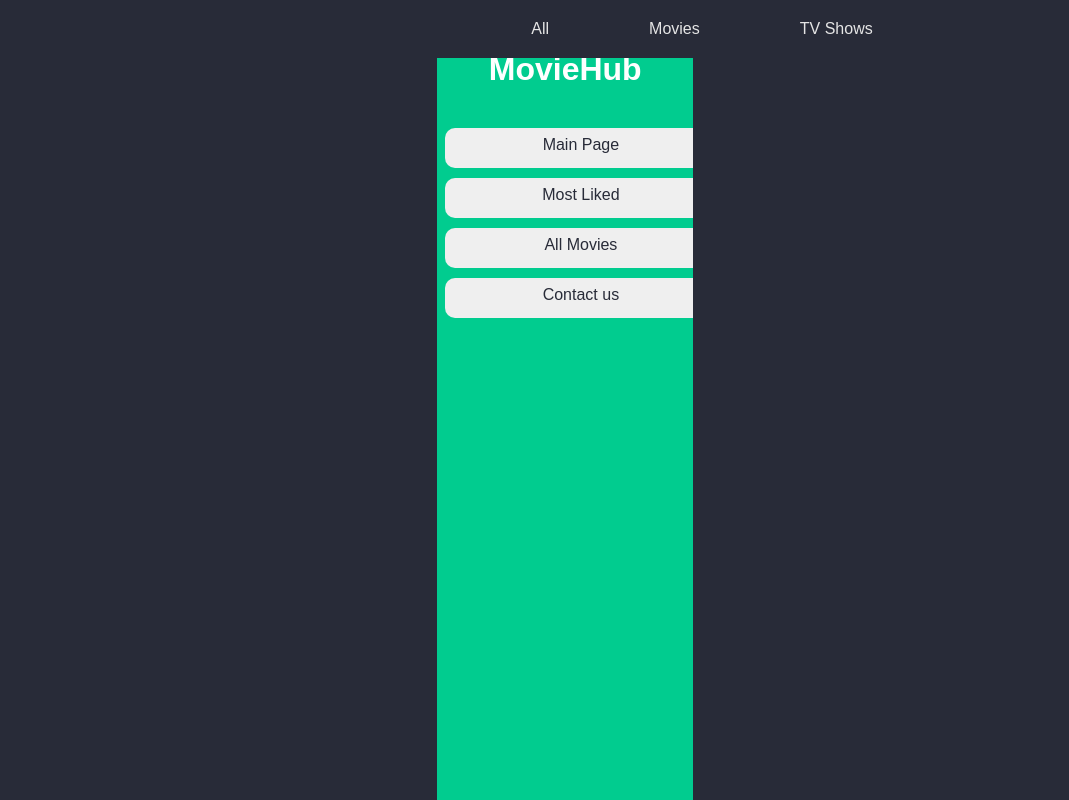
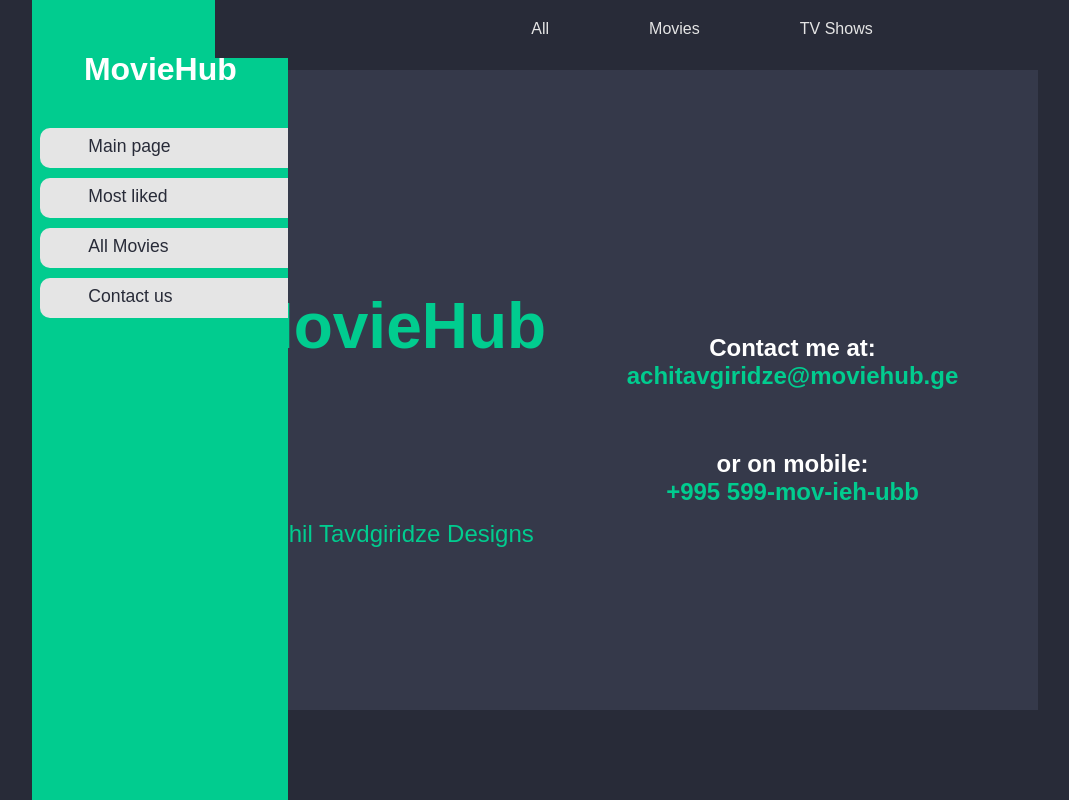
Before and after one commit to archiltavdgiridze/MovieHub, a React (Create React App) app: page /contact-us in a window 1280 px wide. Shown: the whole page, without its empty margins (41-1110 px from the left). Built offline with nearby package versions, Linux system fonts and the light colour scheme.

Commit message:
minor fixes 20.12-2

```diff
--- a/src/Components/ContactUs/ContactUs.jsx
+++ b/src/Components/ContactUs/ContactUs.jsx
@@ -1,9 +1,43 @@
-import React from 'react'
+import React from "react";
+import { Link } from "react-router-dom";
 
 const ContactUs = () => {
   return (
-    <div>ContactUs</div>
-  )
-}
+    // contact us page
 
-export default ContactUs
+    <div className="contact">
+      <div className="contact__container">
+        <div className="contact__container__left">
+          <div className="contact__container__left__logo">
+            <h1>
+              <Link to="/">MovieHub</Link>
+            </h1>
+          </div>
+          <div className="contact__container__left__text">
+            <a href="https://github.com/archiltavdgiridze?tab=repositories">
+              <p>Archil Tavdgiridze Designs</p>
+            </a>
+          </div>
+        </div>
+        <div className="contact__container__right">
+          <div className="contact__container__right__text">
+            <h2>
+              Contact me at:
+              <br />
+              <a href="https://www.linkedin.com/in/archiltavdgiridze/">
+                achitavgiridze@moviehub.ge
+              </a>
+            </h2>
+            <h2>
+              or on mobile:
+              <br />
+              <a href="">+995 599-mov-ieh-ubb</a>
+            </h2>
+          </div>
+        </div>
+      </div>
+    </div>
+  );
+};
+
+export default ContactUs;
--- a/src/Components/Sidebar.jsx
+++ b/src/Components/Sidebar.jsx
@@ -4,8 +4,32 @@ import { Link } from "react-router-dom";
 const Sidebar = () => {
   return (
     <div className="sidebar_list">
-      <h2>MovieHub</h2>
-      <div className="sidebar_btn">
+      <h2>
+        <Link to="/">MovieHub</Link>
+      </h2>
+      <ul>
+        <li>
+          <Link to="/" className="side-link">
+            Main page
+          </Link>
+        </li>
+        <li>
+          <Link to="/most-liked" className="side-link">
+            Most liked
+          </Link>
+        </li>
+        <li>
+          <Link to="/all-movies" className="side-link">
+            All Movies
+          </Link>
+        </li>
+        <li>
+          <Link to="/contact-us" className="side-link">
+            Contact us
+          </Link>
+        </li>
+      </ul>
+      {/* <div className="sidebar_btn">
         <button>
           <Link to="/" className="side-link">
             Main Page
@@ -26,14 +50,7 @@ const Sidebar = () => {
             Contact us
           </Link>
         </button>
-      </div>
-
-      {/* <ul>
-        <li>Main page</li>
-        <li>Most liked</li>
-        <li>All Movies</li>
-        <li>Contact us</li>
-      </ul> */}
+      </div> */}
     </div>
   );
 };
--- a/src/index.css
+++ b/src/index.css
@@ -156,11 +156,19 @@ body {
   font-size: 2rem;
   font-weight: 600;
   font-family: var(--primaryFont);
-  color: var(--primaryWhite);
+
+  color: var(--primaryBg);
   margin-bottom: 6.5%;
 }
 
-.sidebar_btn {
+.sidebar_list h2 a {
+  color: white;
+  text-decoration: none;
+
+}
+
+
+/* .sidebar_btn {
   margin: 40px 0 0 0;
 }
 
@@ -173,7 +181,6 @@ body {
   width: 97%;
   height: 40px;
   margin: 10px 0 0 8px;
-  /* padding: 0 0 0 15px; */
 
   font-size: 1rem;
   font-family: var(--primaryFont);
@@ -193,22 +200,10 @@ body {
   background-color: var(--primaryBg);
 }
 
-.side-link {
-  width: 97%;
-  height: 40px;
-  margin: 8px 0 0 8px;
-  padding: 0 0 0 15px;
-  color: var(--primaryBg);
-  text-decoration: none;
-}
 
-.side-link:hover {
-  color: var(--primaryWhite);
-  transition: 0.3s;
-}
+*/
 
 
-/*
 .sidebar_list ul {
   margin: 40px 0 0 0;
 }
@@ -218,33 +213,66 @@ body {
   justify-content: start;
   align-items: center;
 
-  width: 97%;
-  height: 40px;
+  /* width: 97%;
+  height: 40px; */
   margin: 10px 0 0 8px;
   padding: 0 0 0 15px;
+  border-bottom-left-radius: 10px;
+  border-top-left-radius: 10px;
 
-  border-radius: 10px;
   color: var(--primaryBg);
   background-color: var(--secondaryWhite);
 
+  font-family: var(--primaryFont);
   font-size: 1rem;
   font-weight: 400;
 
+  text-decoration: none;
   cursor: pointer;
 }
 
-.sidebar_list li:hover {
+.sidebar_list ul li:hover {
+  color: var(--primaryWhite);
+  background-color: gray;
+  transition: 0.3s;
+}
+
+/* .sidebar_list ul li:active {
+  color: var(--primaryWhite);
+  background-color: var(--primaryBg);
+  transition: 0.4s;
+  outline: none;
+} */
+
+.side-link {
+  width: 97%;
+  height: 40px;
+  margin: 0 0 0 8px;
+  padding: 8px 0 0 25px;
+
+  border-bottom-left-radius: 10px;
+  border-top-left-radius: 10px;
+
+  font-size: 1.1rem;
+  font-family: var(--primaryFont);
+  color: var(--primaryBg);
+  text-decoration: none;
+}
+
+
+.side-link:hover {
   color: var(--primaryWhite);
   background-color: var(--primaryBg);
   transition: 0.3s;
 }
 
-.sidebar_list li.active {
+.side-link:active {
   color: var(--primaryWhite);
   background-color: var(--primaryBg);
-  transition: 0.4s;
-  outline: none;
-} */
+}
+
+
+
 
 /* ~ Navbar */
 
@@ -406,13 +434,19 @@ body {
   height: auto;
   margin: 1%;
   border-radius: 10px;
-  background-color: var(--secondaryWhite);
+  background-color: var(--accentBg);
 }
 
 .box_content div {
-  font-size: 15px;
+  font-family: var(--primaryFont);
+  font-size: 1rem;
   padding: 0;
   margin: 0;
+}
+
+.box_content .title {
+  font-size: 1.1rem;
+  font-weight: 700;
 }
 
 .img_div {
@@ -577,6 +611,7 @@ body {
 }
 
 .mp_ml_box_content {
+  color: var(--secondaryBg);
   font-family: var(--primaryFont);
   padding: 10px 10px;
 }
@@ -604,3 +639,107 @@ body {
   width: 100%;
   height: auto;
 }
+
+/* ~ Contact us */
+
+.contact__container {
+  display: flex;
+  justify-content: center;
+  align-items: center;
+
+  width: 100%;
+  height: 80vh;
+
+  background-color: var(--secondaryBg);
+
+}
+
+.contact__container__left {
+  display: flex;
+  justify-content: center;
+  align-items: center;
+  flex-direction: column;
+
+  width: 35%;
+  height: 100%;
+}
+
+.contact__container__left__logo {
+  display: flex;
+  justify-content: center;
+  align-items: center;
+
+  font-size: 2rem;
+  font-family: var(--primaryFont);
+  color: var(--accentBg);
+
+  margin: 80px;
+
+  width: 100%;
+  height: 20%;
+}
+
+.contact__container__left__logo a{
+  color: var(--accentBg);
+  text-decoration: none;
+}
+
+.contact__container__left__text {
+  display: flex;
+  justify-content: center;
+  align-items: center;
+
+  font-size: 1.5rem;
+  font-family: var(--primaryFont);
+  color: var(--accentBg);
+
+  width: 100%;
+  height: 20%;
+}
+
+.contact__container__left__text a {
+  color: var(--accentBg);
+  text-decoration: none;
+}
+
+
+.contact__container__right {
+  display: flex;
+  justify-content: center;
+  align-items: center;
+  flex-direction: column;
+
+  margin: 0 0 0 80px;
+  /* width: 35%; */
+  height: 100%;
+}
+
+.contact__container__right__text {
+  /* display: flex; */
+  justify-content: center;
+  align-items: center;
+  text-align: center;
+
+  /* font-size: 1rem; */
+  font-family: var(--primaryFont);
+  color: var(--primaryWhite);
+
+  width: 100%;
+  /* height: 20%; */
+}
+
+.contact__container__right__text h2 {
+  margin-top: 60px;
+}
+
+/* .contact__container__right__text h2:nth-child(1) {
+  margin-top: 0;
+} */
+
+.contact__container__right__text h2 a {
+  color: var(--accentBg);
+}
+
+.contact__container__right__text h2 a:nth-child(2) {
+  text-decoration: none;
+}
```
Also changed, not shown: src/Components/Footer.jsx (added, +27 -0 lines).
